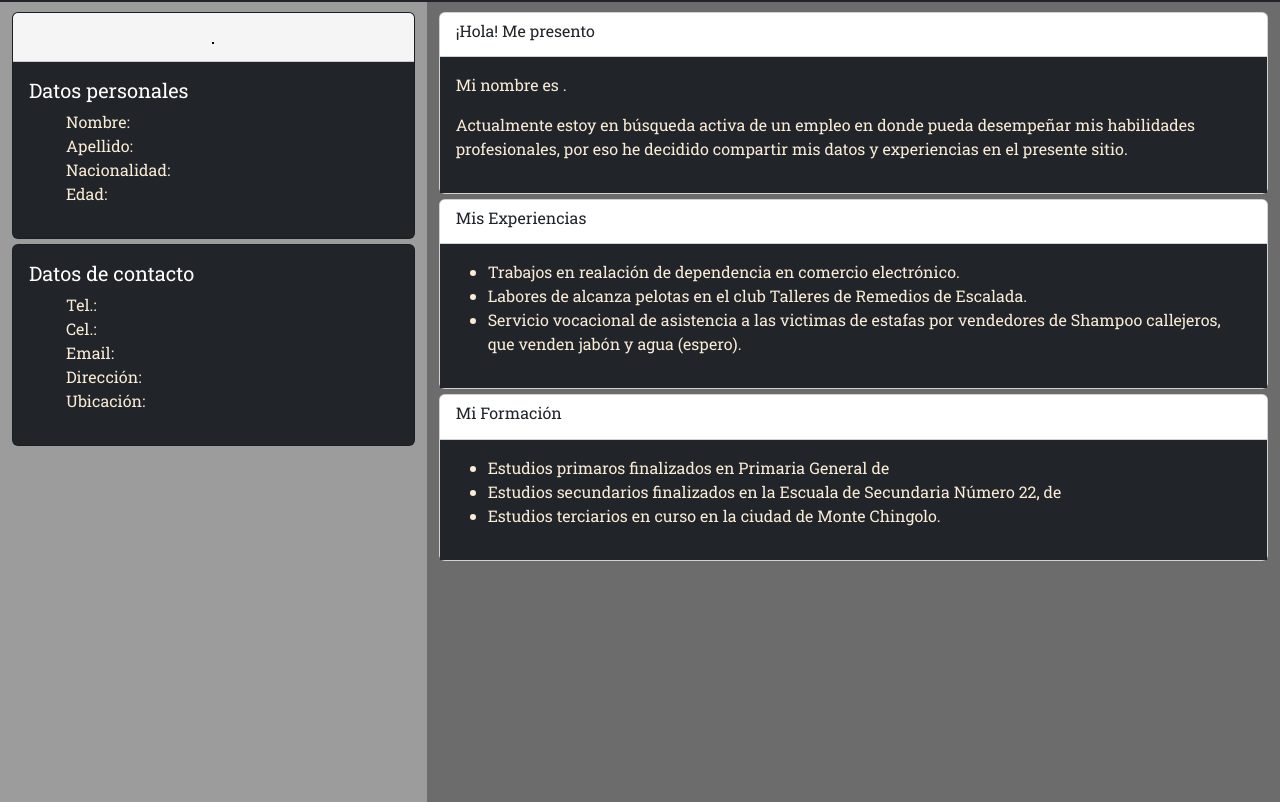
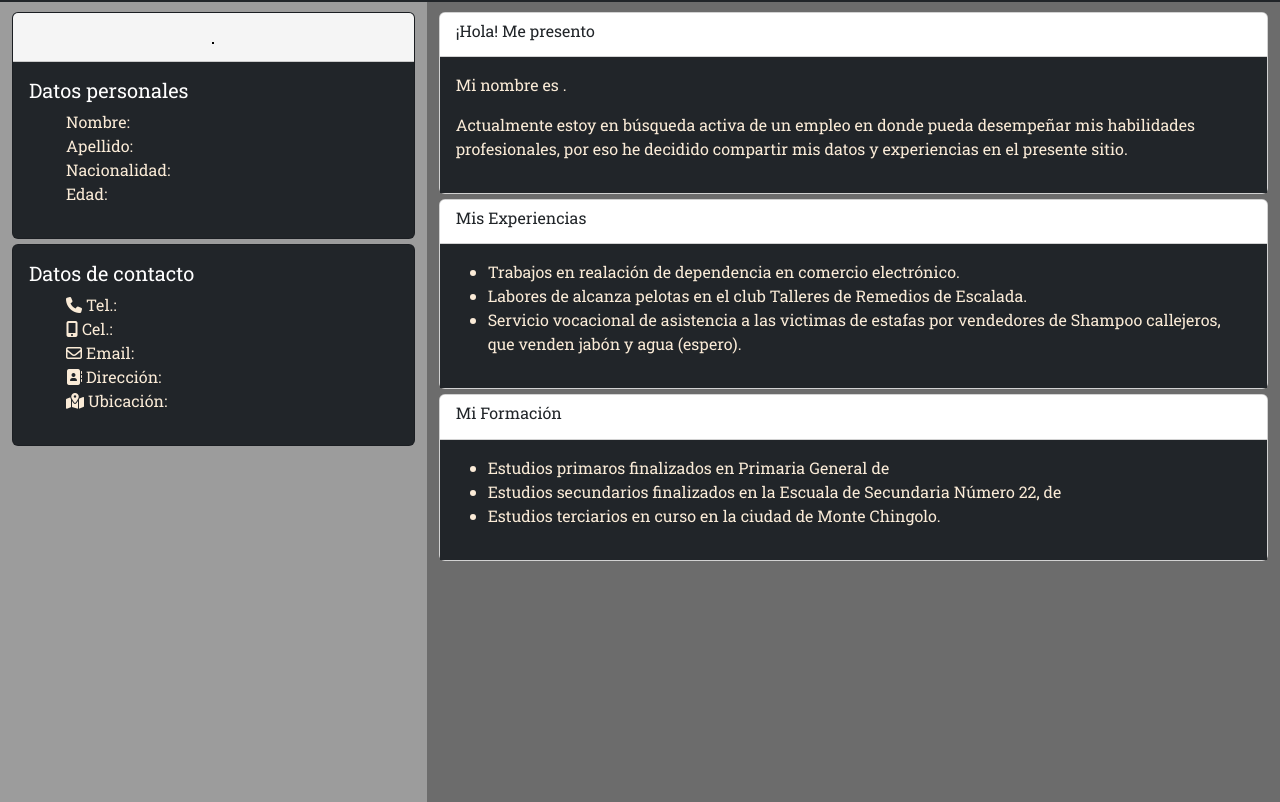
Before and after one commit to JoelPita/CVRandom.github.io, a plain HTML site: page index.html in a window 1280 px wide. Shown: the part 54-856 px from the top of the page. Drawn offline with nearby package versions, Linux system fonts and the light colour scheme; no server answers.

Commit message:
agrego iconos

```diff
--- a/index.html
+++ b/index.html
@@ -44,11 +44,11 @@
                     <h5 class="card-title">Datos de contacto</h5>
                     <address>
                         <ul>
-                            <li class="list-group-item" id="dato">Tel.: <span id="DC-telefono"></span></li>
-                            <li class="list-group-item" id="dato">Cel.: <span id="DC-celular"></span></li>
-                            <li class="list-group-item" id="dato">Email: <span id="DC-email"></span></li>
-                            <li class="list-group-item" id="dato">Dirección: <span id="DC-direccion"></span></li>
-                            <li class="list-group-item" id="dato">Ubicación: <span id="DC-ubicacion"></span></li>
+                            <li class="list-group-item" id="dato"><i class="fa-solid fa-phone"></i> Tel.: <span id="DC-telefono"></span></li>
+                            <li class="list-group-item" id="dato"><i class="fa-solid fa-mobile-screen-button"></i> Cel.: <span id="DC-celular"></span></li>
+                            <li class="list-group-item" id="dato"><i class="fa-regular fa-envelope"></i> Email: <span id="DC-email"></span></li>
+                            <li class="list-group-item" id="dato"><i class="fa-solid fa-address-book"></i> Dirección: <span id="DC-direccion"></span></li>
+                            <li class="list-group-item" id="dato"><i class="fa-solid fa-map-location-dot"></i> Ubicación: <span id="DC-ubicacion"></span></li>
                        </ul>
                     </address>
                 </div>
--- a/style.css
+++ b/style.css
@@ -1,5 +1,3 @@
-
-
 
 * {
     box-sizing: border-box;
```
